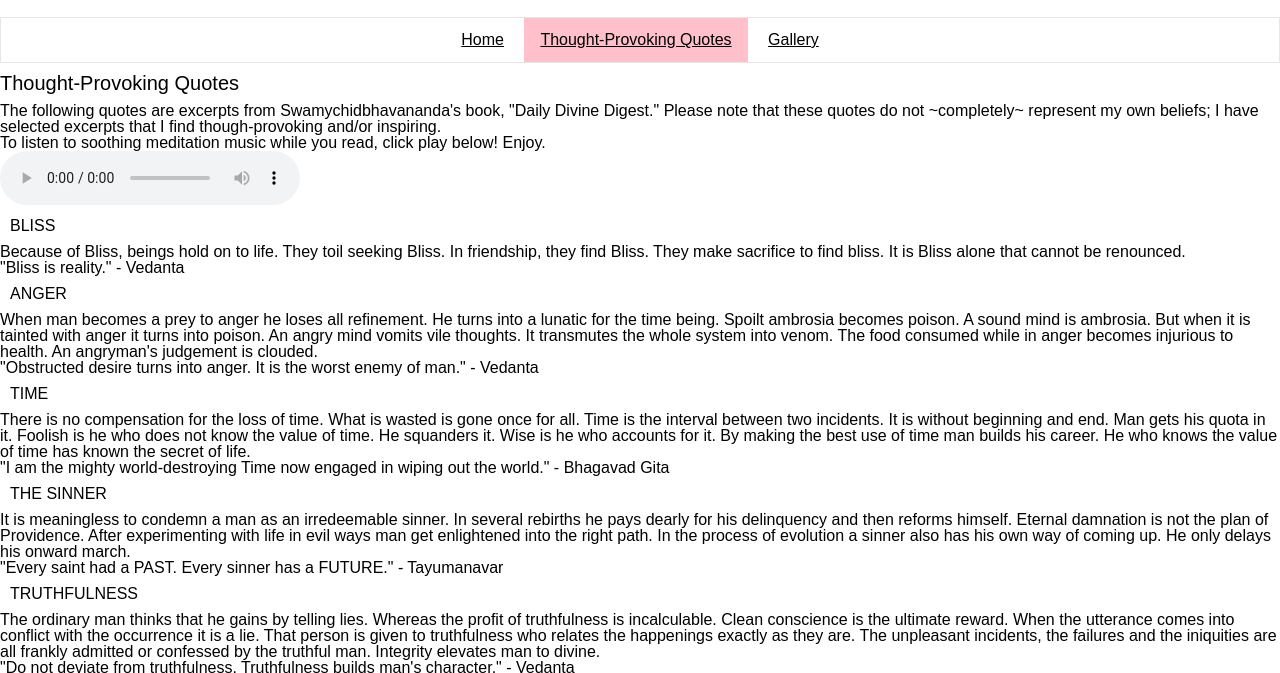
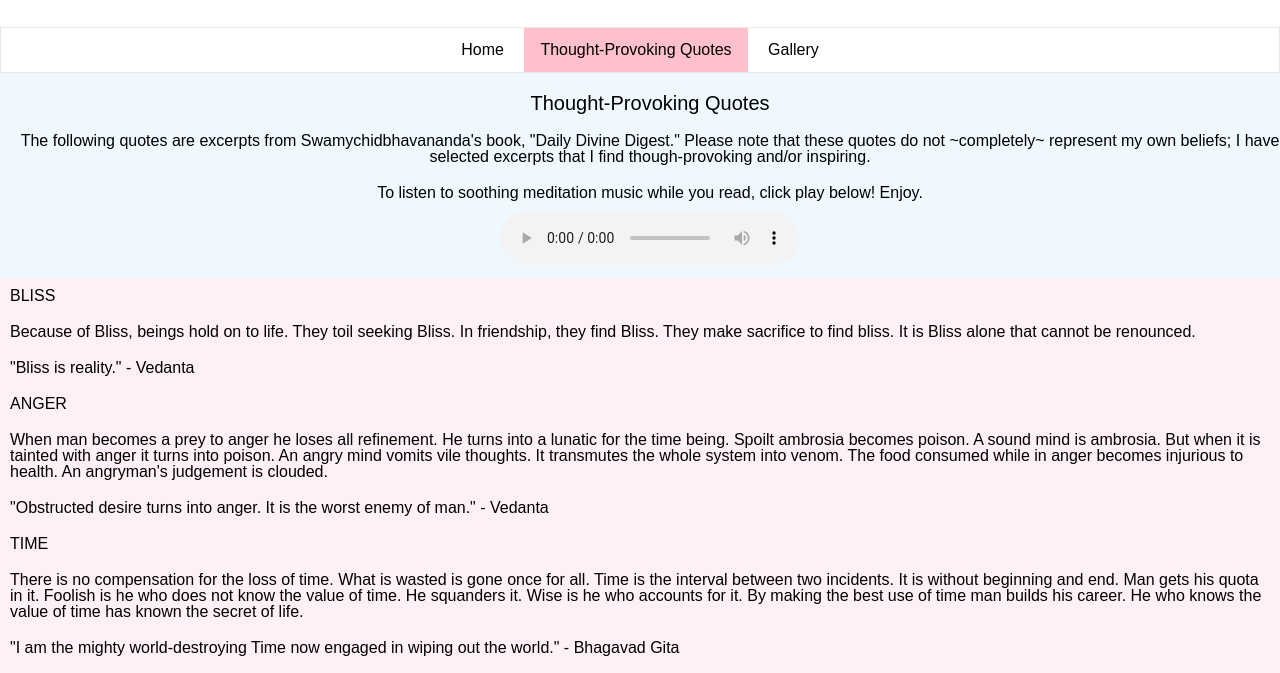
Before and after one commit to harshinichella/project-2, a plain HTML site: page quotes.html in a window 1280 px wide. Shown: the part 119-792 px from the top of the page. Drawn offline with Linux system fonts and the light colour scheme.

Commit message:
add colored backgrounds to the pages

```diff
--- a/quotes.html
+++ b/quotes.html
@@ -16,6 +16,7 @@
       <li><a class="active" href="quotes.html">Thought-Provoking Quotes</a></li>
       <li><a href="gallery.html">Gallery</a></li>
     </ul>
+    <div class="me">
       <h1>Thought-Provoking Quotes</h1>
       <p>The following quotes are excerpts from Swamychidbhavananda's book, "Daily Divine Digest." Please note that these quotes do not ~completely~ represent my own beliefs; I have selected excerpts that I find though-provoking and/or inspiring.</p>
       <p>To listen to soothing meditation music while you read, click play below! Enjoy.</p>
@@ -23,6 +24,8 @@
       <source src="audio/flutemusic.mp3" type="audio/mp3">
       Your browser does not support the audio element.
       </audio>
+    </div>
+    <div class="quotes">
     <h3>BLISS</h3>
     <p>Because of Bliss, beings hold on to life. They toil seeking Bliss. In friendship, they find Bliss. They make sacrifice to find bliss. It is Bliss alone that cannot be renounced.</p>
     <p>"Bliss is reality." - Vedanta</p>
@@ -50,5 +53,6 @@
     <h3>PEACE</h3>
     <p>All beings love peace because it is their original state. It is in peace alone that social progress is possible. Peace is the criterion for mutual understanding and cordial relationships. Elements in nature are usually at peace. Occasionally they are in turmoil, pressed hard for readjustment. Beings resort to strife because of compulsion. Peace-makers among men are the salt of the earth.</p>
     <p>"Peace follows enlightenment. When man establishes peace at heart no external force can disturb it." - Vedanta</p>
+  </div>
   </body>
 </html>
--- a/style.css
+++ b/style.css
@@ -4,9 +4,12 @@ body{
 }
 
 /*h1-h6 and p for all 3 pages*/
+p{
+  padding: 10px;
+}
+
 h1{
-  padding-top: 10px;
-  padding-bottom: 10px;
+  padding: 10px;
   font-size: 20px;
 }
 
@@ -49,6 +52,7 @@ h3{
 
 .nav a{
   display:inline-block;
+  text-decoration: none;
   color: black;
   padding: 14px 16px;
 }
@@ -74,3 +78,8 @@ h3{
 .me p{
   padding: 10px;
 }
+
+/*change background on quotes page*/
+.quotes{
+  background-color: lavenderblush;
+}
```
Also changed, not shown: gallery.html (+4 -2 lines). Lines whose indentation alone changed are shown as unchanged.
